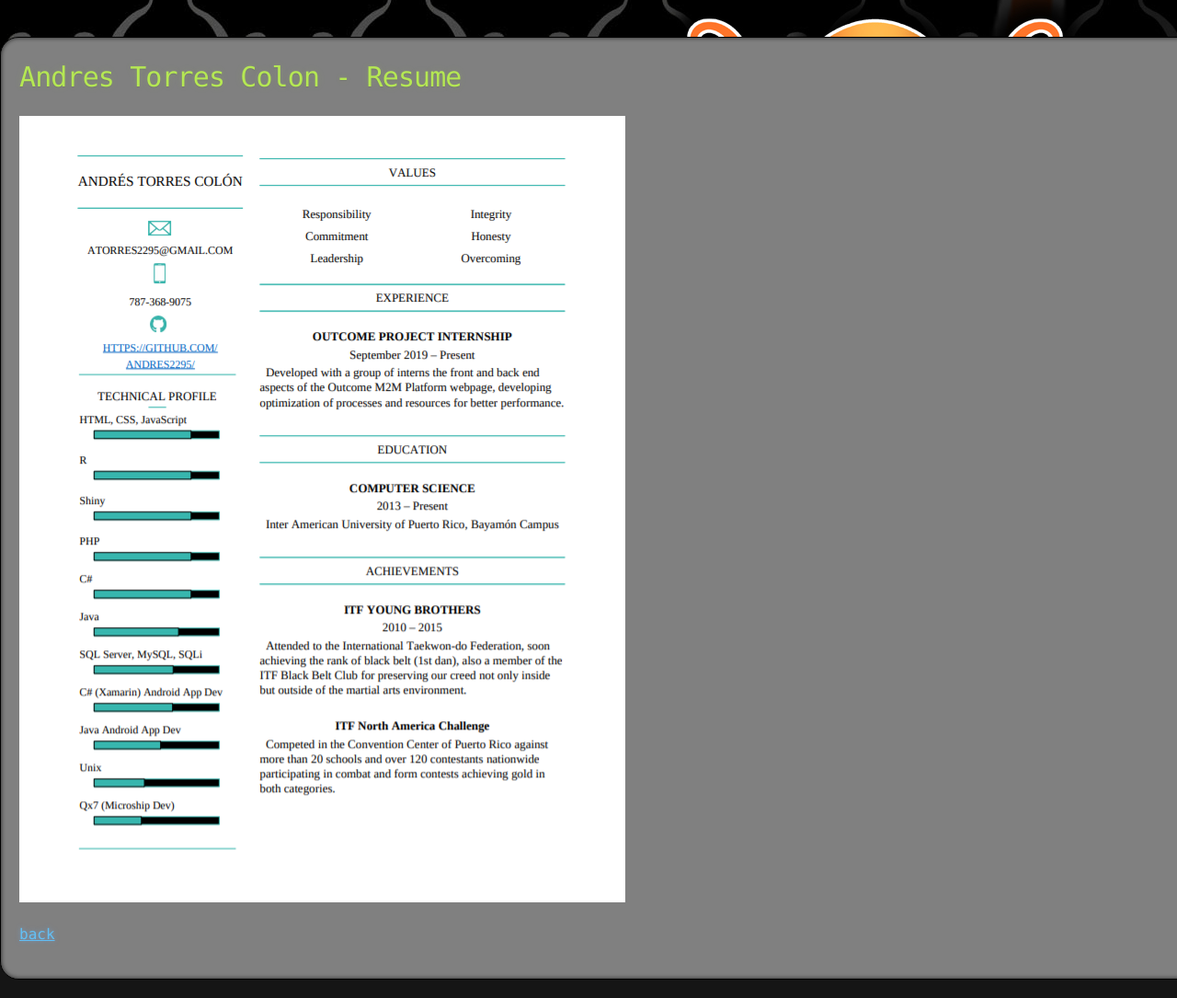
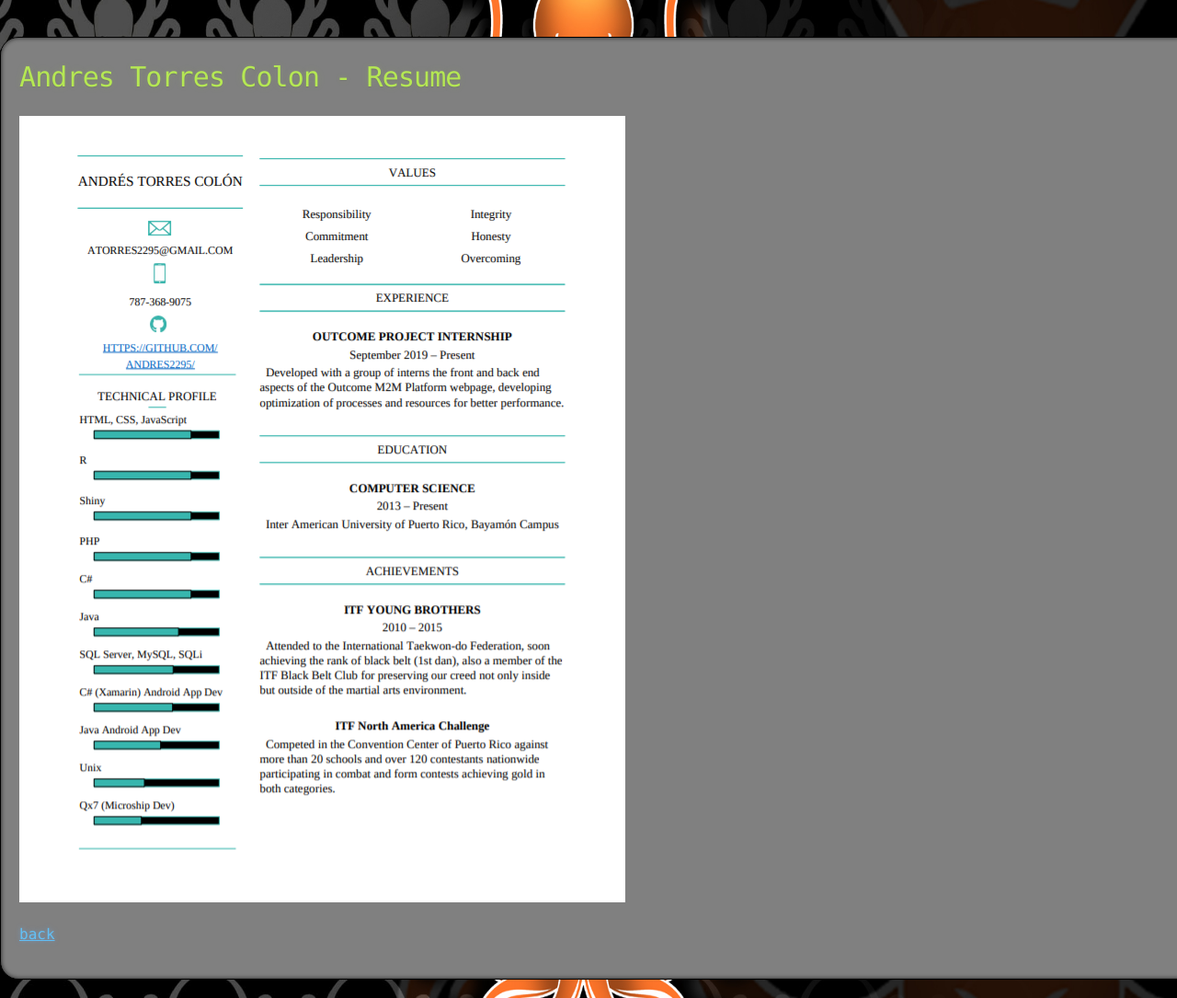
Before and after one commit to Andres2295/Andres-Torres-Colon, a Jekyll site: the page built from resume_page.md, in a window 1280 px wide. Shown: the part 315-1400 px from the top of the page at 92% size. Built offline with Jekyll 4.4.1, drawn with Linux system fonts in a browser that asks for light colours; our own code applies the rules of GitHub Pages for plain Markdown files.

Commit message:
Update jekyll-theme-hacker.scss

```diff
--- a/_sass/jekyll-theme-hacker.scss
+++ b/_sass/jekyll-theme-hacker.scss
@@ -19,7 +19,7 @@ body {
   padding: 0;
   background: $body-background url("../images/Octologic_Screensaver.jpg") 0 0;
   background-repeat: no-repeat;
-  background-size: auto;
+  background-size: 100%;
   background-attachment: fixed;
   color: $body-foreground;
   font-size: 16px;
@@ -35,18 +35,10 @@ body {
   margin: 0 auto;
 }
 
-.content1 {
-  background: url("../images/bkg.png") 0 0;
-  width: 90%;
-  max-width: $container-max-width;
-  margin: 0 auto;
-  border-bottom: 1px dashed $conifer;
-}
-
 .advanced-container {
   width:100%;
   max-width: $container-max-width;
-  margin: 0 auto
+  margin: 0 auto;
 }
 
 section {
@@ -130,6 +122,15 @@ header h2 {
   -moz-box-shadow: inset 0px 0px 5px 0px rgba(0,0,0,0.75);
   box-shadow: inset 0px 0px 5px 0px rgba(0,0,0,0.75);
 }
+
+.content1 {
+  background: url("../images/bkg.png") 0 0;
+  width: 90%;
+  max-width: $container-max-width;
+  margin: 0 auto;
+  border-bottom: 1px dashed $conifer;
+}
+
 section img {
   max-width: 100%
 }
```
